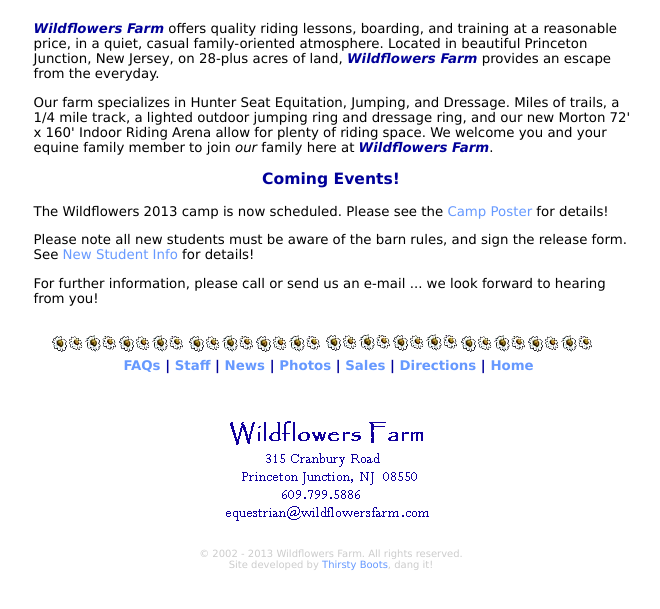
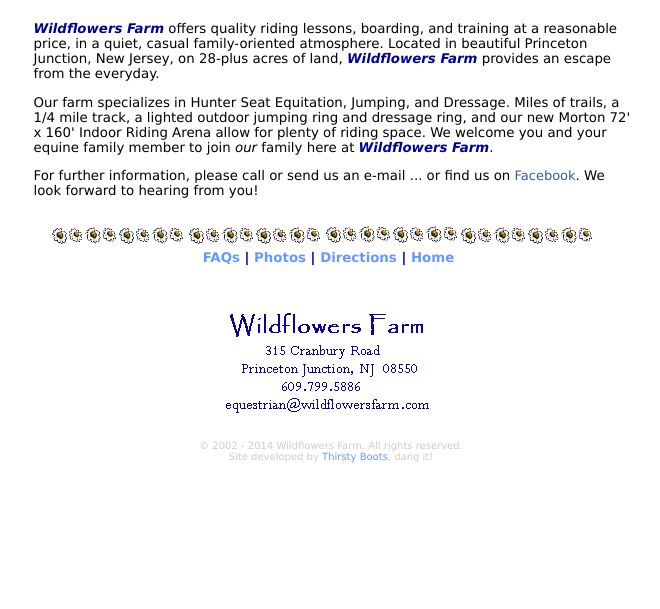
Before and after one commit to Kekeli/wildflowers, a plain HTML site: page index.html in a window 1280 px wide. Shown: the part 35-644 px from the top of the page, without its empty margins (309-969 px from the left). Drawn offline with Linux system fonts and the light colour scheme.

Commit message:
Remove gallery, stale content. Add FB page link.

```diff
--- a/index.html
+++ b/index.html
@@ -41,21 +41,8 @@ We welcome you and your equine family member
 to join <em>our</em> family here at <SPAN CLASS=name>Wildflowers Farm</SPAN>.
 </P>
 
-
-<H3 align=center>Coming Events!</H3>
-<P>The Wildflowers 2013 camp is now scheduled. Please see the <a href="./docs/2013CampPoster.pdf" target="_new">Camp Poster</a> for details!
-</P>
-
-<P>Please note all new students must be aware of the barn rules, and sign the release form. See <a href="./docs/NewStudentInfo.pdf" target="_new">New Student Info</a> for details!
-</P>
-<!--
-<H3 align=center class=teal>Teal is in!</H3>
-<P>In honor of Gigi, <SPAN CLASS=name>Wildflowers Farm</SPAN> would like to help increase folks' <a href="./docs/Awareness.pdf" target="_new">awareness</a> of ovarian cancer.  Show your support by wearing teal on Sept. 3.
-</P>
--->
-
 <P>
-For further information, please call or send us an e-mail ... we look forward to hearing from you!
+For further information, please call or send us an e-mail ... or find us on <a href="https://www.facebook.com/WildflowersFarm" target="_TOP" style="font-family: &quot;lucida grande&quot;,tahoma,verdana,arial,sans-serif; font-size: 13px; font-variant: normal; font-style: normal; font-weight: normal; color: #3B5998; text-decoration: none;" title="Wildflowers Farm">Facebook</a>. We look forward to hearing from you!
 </P>
 <P>
 </P>
@@ -88,7 +75,7 @@ Please enable your browser to use Java script to display navigation bar.
 
 <!-- copyright, credits -->
 <FONT FACE="Verdana, Arial, Helvetica, sans-serif" SIZE="-3" COLOR="#cccccc">
-&copy; 2002 - 2013 Wildflowers Farm. All rights reserved.<BR>
+&copy; 2002 - 2014 Wildflowers Farm. All rights reserved.<BR>
 Site developed by <A HREF="http://thirstyboots.com" TARGET="NewWindow">Thirsty Boots</A>, dang it!
 </FONT>
 
--- a/wfNav.js
+++ b/wfNav.js
@@ -25,32 +25,10 @@ linkStr += sepStr ;
 document.writeln( linkStr );
 
 
-	linkStr = "<a href=\"staff.html\" ";
-	linkStr += "onMouseOver=\"(window.status='staff'); return true\"" ;
-	linkStr += outStr ;
-	linkStr += ">Staff</a>" ;
-linkStr += sepStr ;
-document.writeln( linkStr );
-
-	linkStr = "<a href=\"events.html\"  ";
-	linkStr += "onMouseOver=\"(window.status='news and schedule of events'); return true\"" ;
-	linkStr += outStr ;
-	linkStr += ">News</a>" ;
-linkStr += sepStr ;
-document.writeln( linkStr );
-
 	linkStr = "<a href=\"photos.html\"  ";
 	linkStr += "onMouseOver=\"(window.status='farm photos'); return true\"" ;
 	linkStr += outStr ;
 	linkStr += ">Photos</a>" ;
-linkStr += sepStr ;
-document.writeln( linkStr );
-
-
-	linkStr = "<a href=\"sales.html\"  ";
-	linkStr += "onMouseOver=\"(window.status='horses for sale'); return true\"" ;
-	linkStr += outStr ;
-	linkStr += ">Sales</a>" ;
 linkStr += sepStr ;
 document.writeln( linkStr );
 
```
Also changed, not shown: photos.html (+3 -13 lines).
